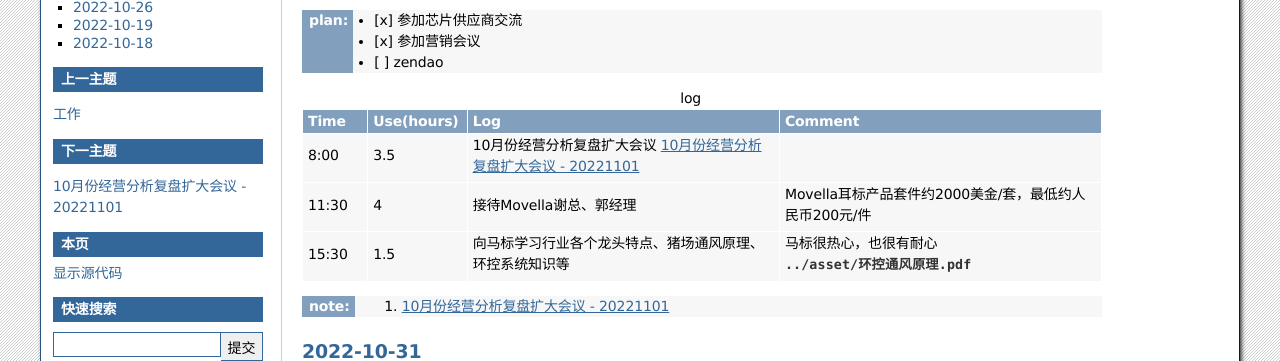
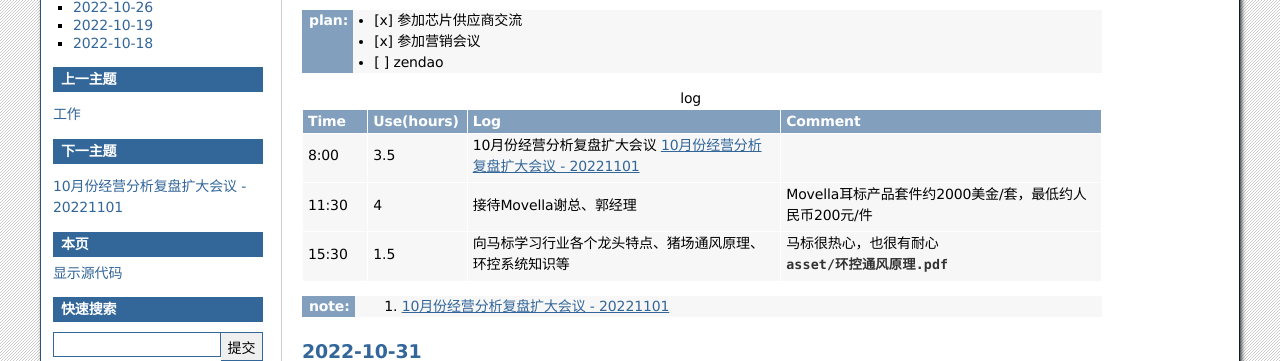
Before and after one commit to cruiurc/cruiurc.github.io, a Sphinx documentation site: the page built from source/work/sj/sj.rst, in a window 1280 px wide. Shown: the part 195-556 px from the top of the page. Built offline with Sphinx 7.4.7, drawn with Linux system fonts in a browser that asks for light colours.

Commit message:
20221101 work

```diff
--- a/source/work/sj/sj.rst
+++ b/source/work/sj/sj.rst
@@ -16,7 +16,7 @@ TODO
 
     8:00, 3.5, 10月份经营分析复盘扩大会议 :doc:`topic/10月份经营分析复盘扩大会议-20221101`
     11:30, 4, 接待Movella谢总、郭经理, Movella耳标产品套件约2000美金/套，最低约人民币200元/件
-    15:30, 1.5, 向马标学习行业各个龙头特点、猪场通风原理、环控系统知识等, 马标很热心，也很有耐心 :download:`../asset/环控通风原理.pdf`
+    15:30, 1.5, 向马标学习行业各个龙头特点、猪场通风原理、环控系统知识等, 马标很热心，也很有耐心 :download:`asset/环控通风原理.pdf`
 
 
 :note:
```
